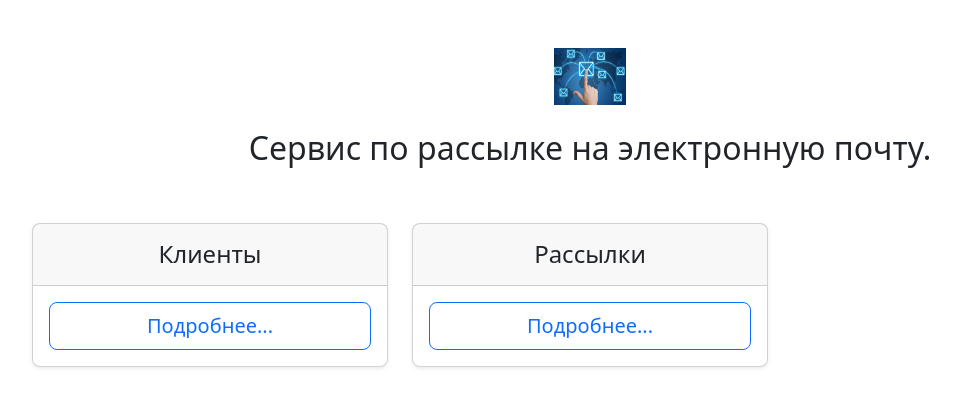
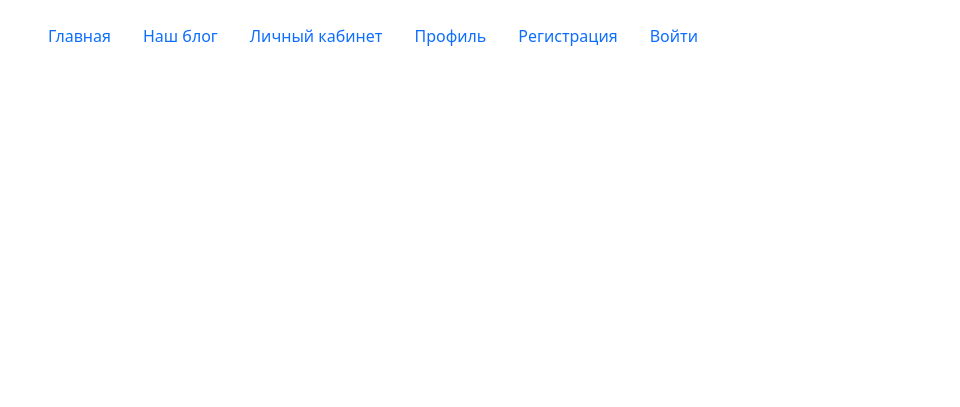
Before and after one commit to InnaAntypova/Kurs_06_services, a Django app: page / in a window 1280 px wide. Shown: the top 407 px of the page, without its empty margins (50-1010 px from the left). Run offline with Django 5.2, Linux system fonts and the light colour scheme; some libraries are stand-ins or nearby versions.

Commit message:
внесены изменения в шаблоны

```diff
--- a/mail_sender/templates/mail_sender/base.html
+++ b/mail_sender/templates/mail_sender/base.html
@@ -3,7 +3,18 @@
 
 <!doctype html>
 <html lang="ru" data-bs-theme="auto">
-  <head><script src="{% static 'js/color-modes.js' %}"></script>
+<div class="container my-3">
+<head class="d-flex flex-wrap justify-content-center py-3 mb-4 border-bottom">
+
+    <ul class="nav nav-pills">
+        <li class="nav-item"><a href="{% url 'mail_sender:index' %}" class="nav-link">Главная</a></li>
+        <li class="nav-item"><a href="#" class="nav-link">Наш блог</a></li>
+        <li class="nav-item"><a href="{% url 'mail_sender:personal_area' %}" class="nav-link">Личный кабинет</a></li>
+        <li class="nav-item"><a href="#" class="nav-link">Профиль</a></li>
+        <li class="nav-item"><a href="#" class="nav-link">Регистрация</a></li>
+        <li class="nav-item"><a href="#" class="nav-link">Войти</a></li>
+    </ul>
+    <script src="{% static 'js/color-modes.js' %}"></script>
 
     <title>Mail рассылка</title>
 
@@ -79,21 +90,18 @@
             --bs-btn-active-bg: #5a23c8;
             --bs-btn-active-border-color: #5a23c8;
         }
+
         .bd-mode-toggle {
             z-index: 1500;
         }
     </style>
 </head>
+</div>
 
 <body>
 
-<div class="container">
+<div class="container my-5">
     <main>
-  <div class="py-5 text-center">
-      <a href="" class="d-flex align-items-center link-body-emphasis text-decoration-none"></a>
-        <img class="d-block mx-auto mb-4" src="{{ 'images_1.jpg'|my_media }}" alt="" width="72" height="57">
-        <h2>Сервис по рассылке на электронную почту. </h2>
-    </div>
 
         {% block content %}
 
--- a/mail_sender/templates/mail_sender/index.html
+++ b/mail_sender/templates/mail_sender/index.html
@@ -2,26 +2,26 @@
 
 {% block content %}
 
-    <div class="row row-cols-1 row-cols-md-3 mb-3 text-center">
-        <div class="col">
-            <div class="card mb-4 rounded-3 shadow-sm">
-                <div class="card-header py-3">
-                    <h4 class="my-0 fw-normal">Клиенты</h4>
-                </div>
-                <div class="card-body">
-                    <a href="{% url 'mail_sender:client_list' %}" type="button" class="w-100 btn btn-lg btn-outline-primary">Подробнее...</a>
-                </div>
-            </div>
-        </div>
-        <div class="col">
-            <div class="card mb-4 rounded-3 shadow-sm">
-                <div class="card-header py-3">
-                    <h4 class="my-0 fw-normal">Рассылки</h4>
-                </div>
-                <div class="card-body">
-                    <a href="{% url 'mail_sender:mails_list' %}" type="button" class="w-100 btn btn-lg btn-outline-primary">Подробнее...</a>
-                </div>
-            </div>
-        </div>
+{#    <div class="row row-cols-1 row-cols-md-3 mb-3 text-center">#}
+{#        <div class="col">#}
+{#            <div class="card mb-4 rounded-3 shadow-sm">#}
+{#                <div class="card-header py-3">#}
+{#                    <h4 class="my-0 fw-normal">Клиенты</h4>#}
+{#                </div>#}
+{#                <div class="card-body">#}
+{#                    <a href="{% url 'mail_sender:client_list' %}" type="button" class="w-100 btn btn-lg btn-outline-primary">Подробнее...</a>#}
+{#                </div>#}
+{#            </div>#}
+{#        </div>#}
+{#        <div class="col">#}
+{#            <div class="card mb-4 rounded-3 shadow-sm">#}
+{#                <div class="card-header py-3">#}
+{#                    <h4 class="my-0 fw-normal">Рассылки</h4>#}
+{#                </div>#}
+{#                <div class="card-body">#}
+{#                    <a href="{% url 'mail_sender:mails_list' %}" type="button" class="w-100 btn btn-lg btn-outline-primary">Подробнее...</a>#}
+{#                </div>#}
+{#            </div>#}
+{#        </div>#}
 
 {% endblock %}
```
Also changed, not shown: mail_sender/templates/mail_sender/client_detail.html (+6 -6 lines), mail_sender/templates/mail_sender/client_form.html (+11 -7 lines), mail_sender/templates/mail_sender/client_list.html (+9 -11 lines), mail_sender/templates/mail_sender/personal_area.html (added, +12 -0 lines). Lines whose indentation alone changed are shown as unchanged.
